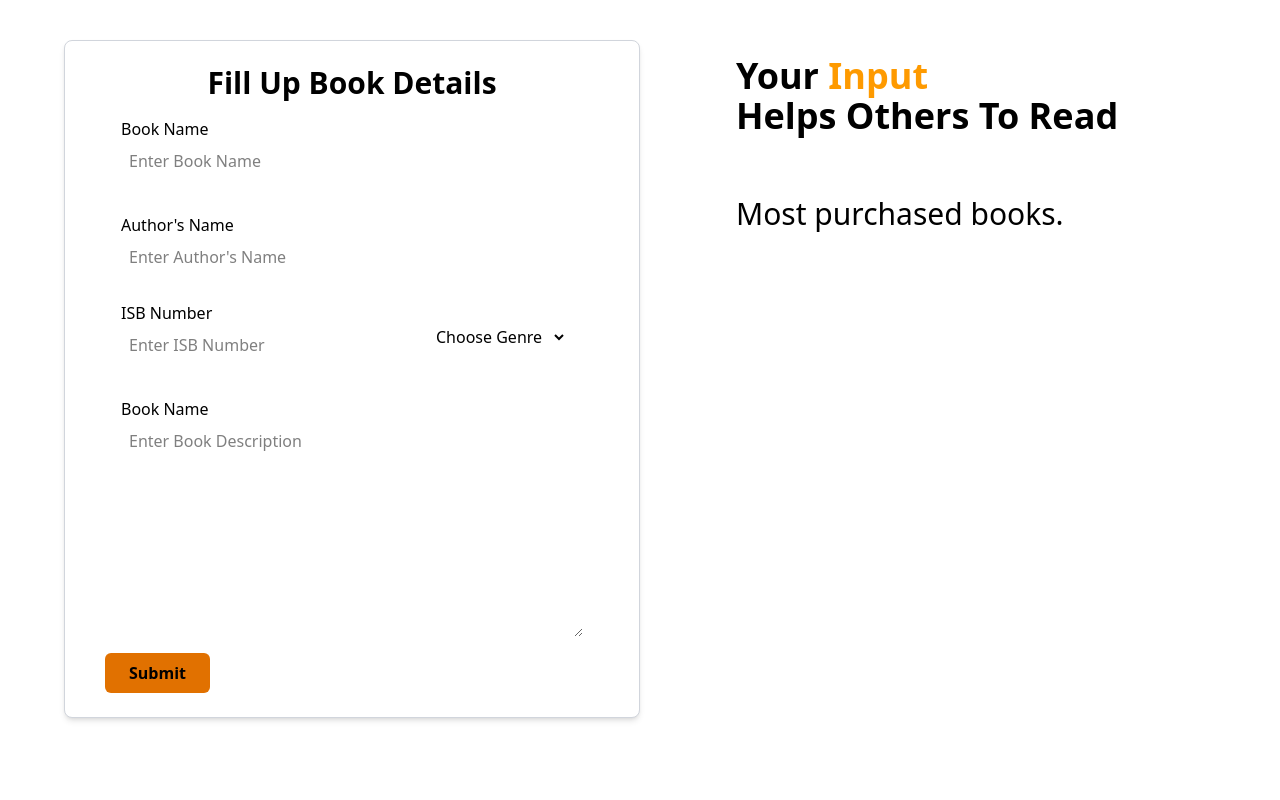
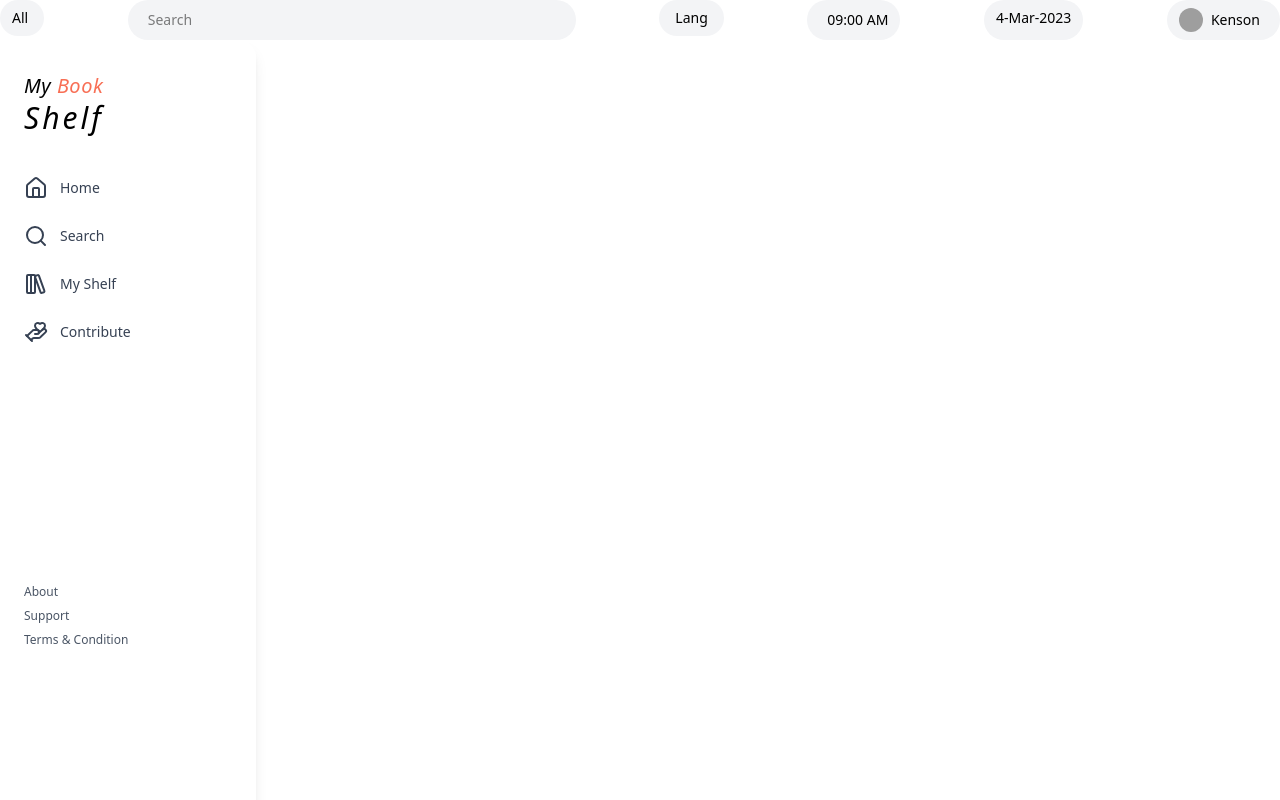
Before and after one commit to Real-Bambi/Library-App, a React (Vite) app: page /create-book in a window 1280 px wide. Shown: the top 800 px of the page. Built offline with nearby package versions, Linux system fonts and the light colour scheme; grey boxes are pictures that could not be loaded.

Commit message:
Netlify second commit

```diff
--- a/src/pages/CreateBook.jsx
+++ b/src/pages/CreateBook.jsx
@@ -1,7 +1,13 @@
+import Navbar from "../components/Navbar";
+import Sidebar from "../components/Sidebar";
+
 export default function CreateBook() {
 
 
     return (
+        <>
+        <Navbar/>
+        <Sidebar/>
         <div className="flex flex-row w-[90%] gap-x-20 m-auto pt-10">
             <div className="w-[50%]">
                 <form className="bg-white p-8 rounded-lg shadow-md border border-gray-300  mx-auto py-6 px-10 flex flex-col  ">
@@ -50,7 +56,7 @@ export default function CreateBook() {
             </div>
         </div>
 
-
+    </>
 
     );
 }
```
Also changed, not shown: 1 other file (tests, documents, lock files or other folders).
